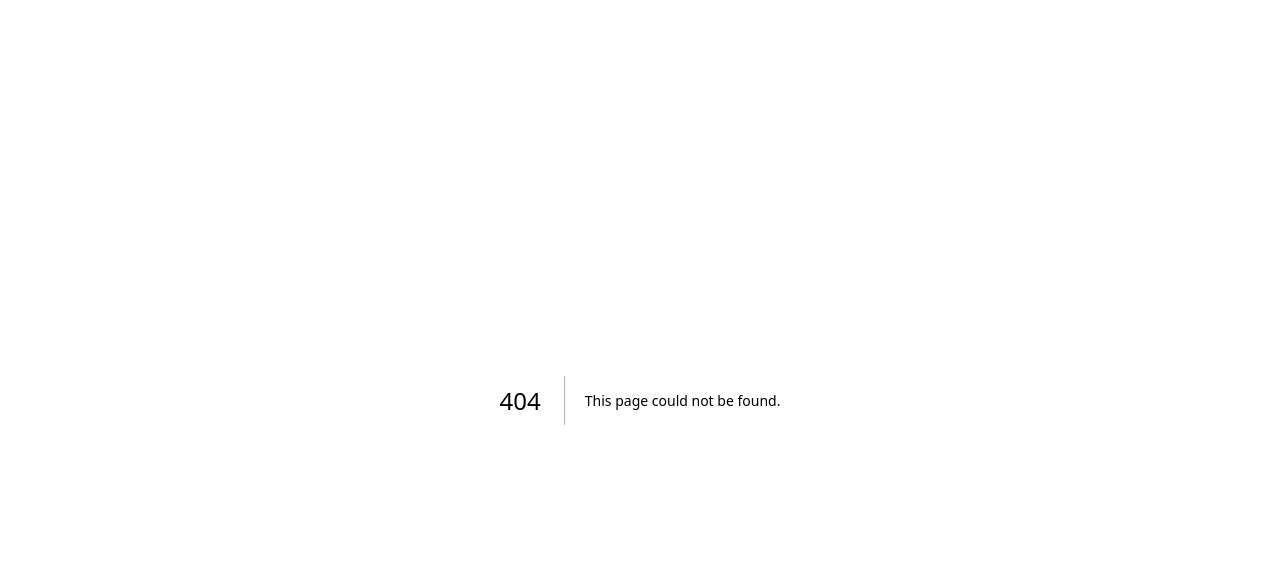
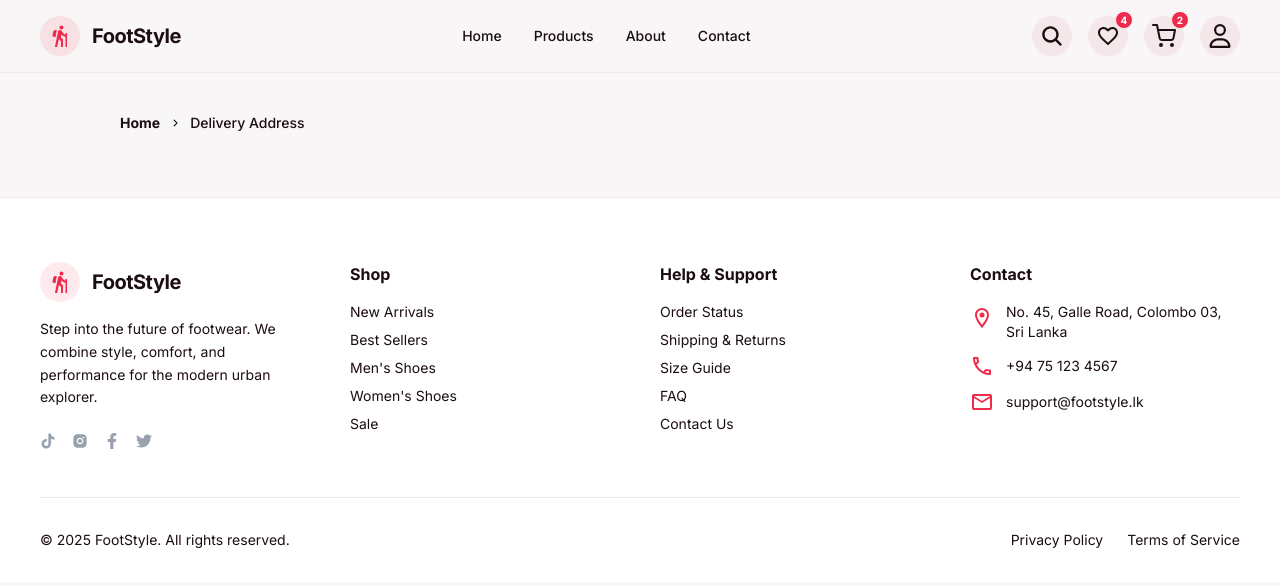
Before and after one commit to puvanakopis/FootStyle, a Next.js app in the folder frontend/: page /delivery-address in a window 1280 px wide. Before the commit this address had no page. Shown: the top 586 px of the page. Built offline with nearby package versions, Linux system fonts and the light colour scheme.

Commit message:
Fix the breadcrumbItems in DeliveryAddress page

```diff
--- /dev/null
+++ b/frontend/app/delivery-address/page.tsx
@@ -0,0 +1,20 @@
+import Header from '@/components/Header';
+import Footer from '@/components/Footer';
+import Breadcrumbs from '@/components/Breadcrumbs';
+
+const breadcrumbItems = [
+    { label: "Home", href: "" },
+    { label: "Delivery Address", href: "/delivery-address" },
+];
+
+export default function DeliveryAddress() {
+    return (
+        <main className="min-h-screen bg-background text-foreground">
+            <Header />
+            <div className="px-30 py-6">
+                <Breadcrumbs items={breadcrumbItems} />
+            </div>
+            <Footer />
+        </main>
+    );
+}
--- a/frontend/containers/cart/OrderSummary.tsx
+++ b/frontend/containers/cart/OrderSummary.tsx
@@ -1,3 +1,5 @@
+import Link from "next/link";
+
 const OrderSummary = () => {
     return (
         <div className="bg-white rounded-2xl shadow-sm border border-neutral-100 p-6 sm:p-8">
@@ -23,9 +25,12 @@ const OrderSummary = () => {
                 <span className="text-3xl font-extrabold">Rs 459.00</span>
             </div>
 
-            <button className="w-full h-14 bg-[#ee2b4b] text-white font-bold rounded-xl hover:opacity-90 transition">
-                Proceed to Checkout
-            </button>
+            <Link href="/delivery-address">
+                <button className="w-full h-14 bg-[#ee2b4b] text-white font-bold rounded-xl hover:opacity-90 transition">
+                    Proceed to Checkout
+                </button>
+            </Link>
+
         </div>
     );
 };
```
